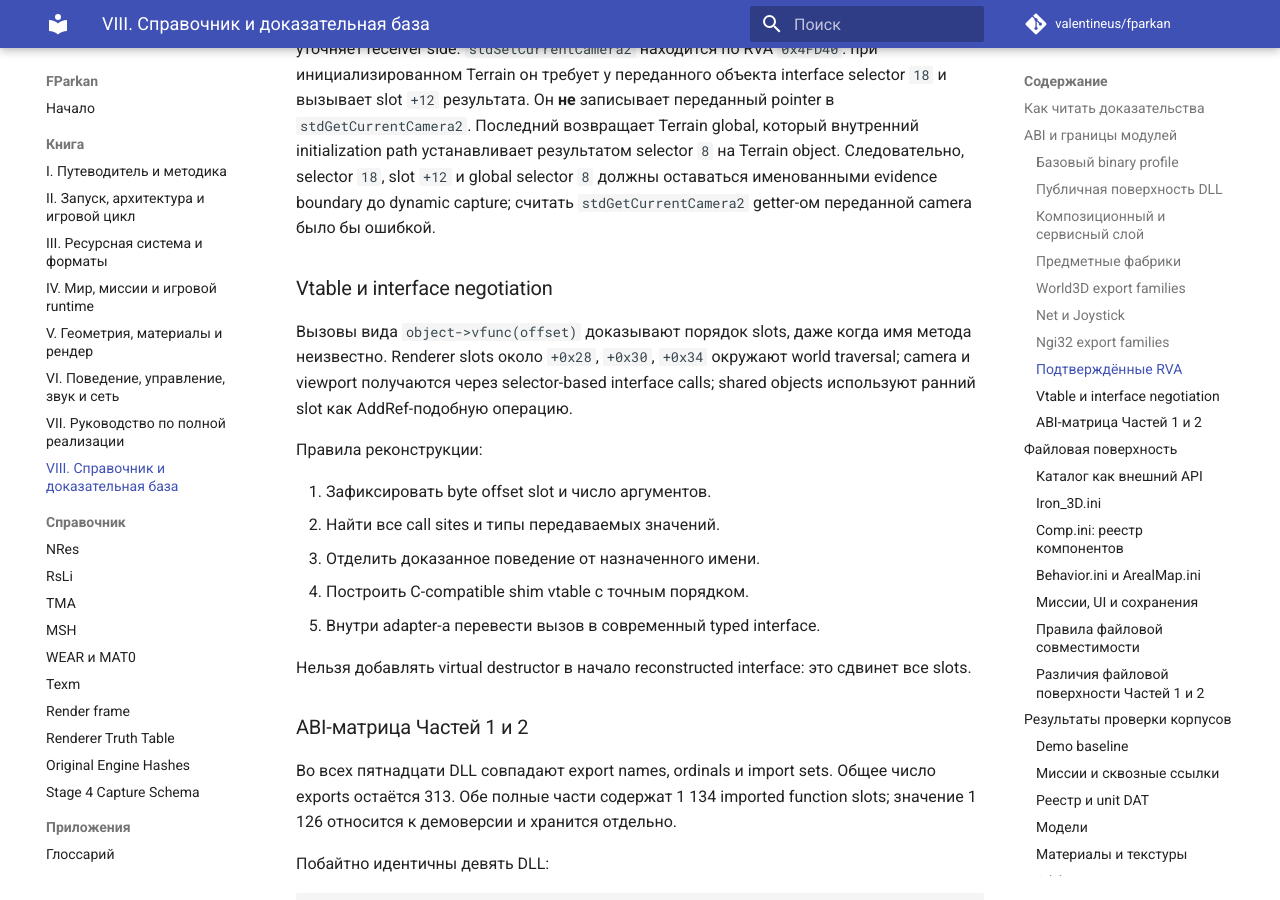
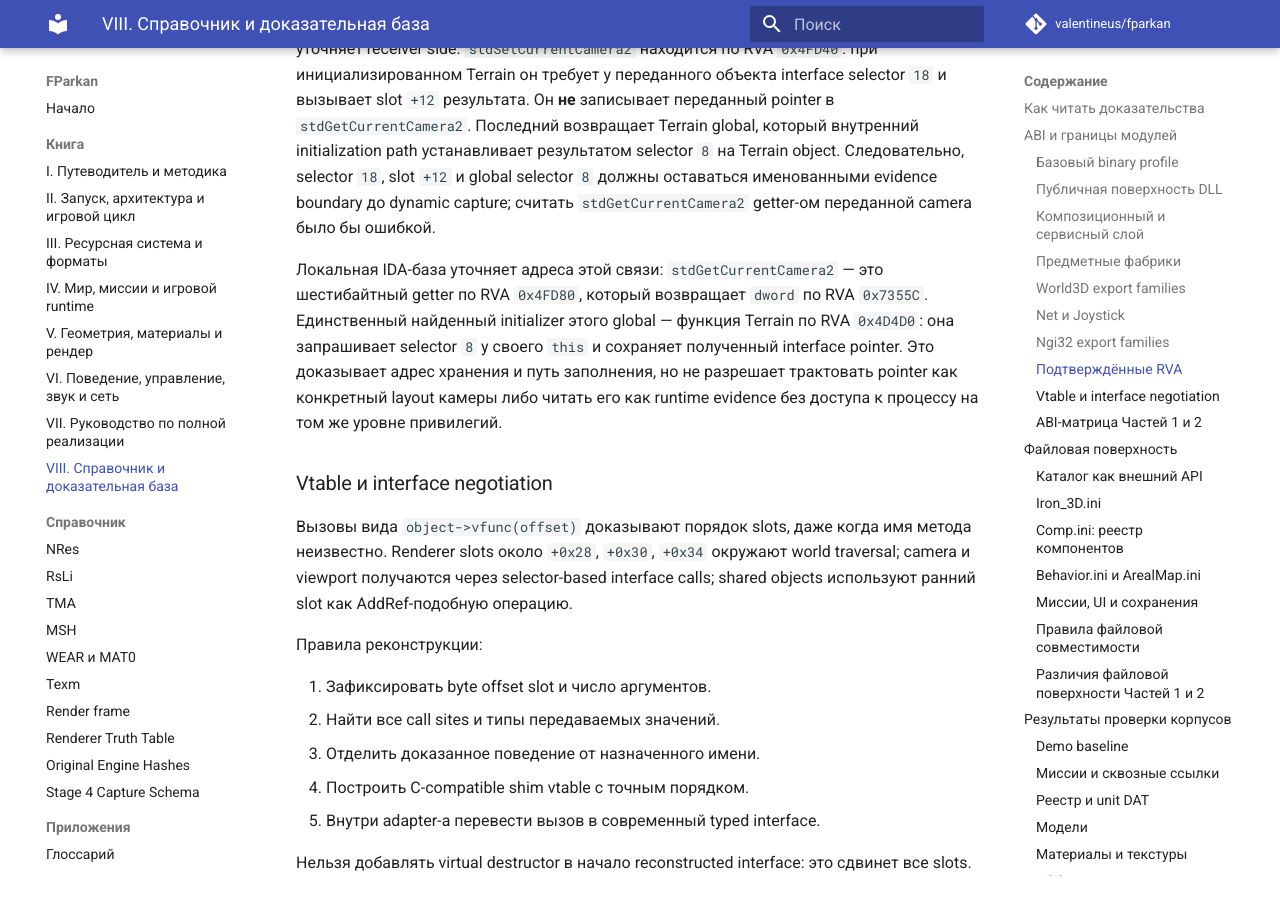
Before and after one commit to valentineus/fparkan, an MkDocs documentation site: the page built from docs/tomes/08-evidence.md, in a window 1280 px wide and 900 px high, scrolled down 5384 px. Built offline with MkDocs 1.6.1 and Material for MkDocs 9.7.7, drawn with Linux system fonts in a browser that asks for light colours; comment, search, counter and statistics services are not loaded.

Commit message:
docs(evidence): locate current camera global

```diff
--- a/docs/tomes/08-evidence.md
+++ b/docs/tomes/08-evidence.md
@@ -253,6 +253,14 @@ interface selector `18` и вызывает slot `+12` результата. О
 Terrain object. Следовательно, selector `18`, slot `+12` и global selector `8`
 должны оставаться именованными evidence boundary до dynamic capture; считать
 `stdGetCurrentCamera2` getter-ом переданной camera было бы ошибкой.
+
+Локальная IDA-база уточняет адреса этой связи: `stdGetCurrentCamera2` — это
+шестибайтный getter по RVA `0x4FD80`, который возвращает `dword` по RVA
+`0x7355C`. Единственный найденный initializer этого global — функция Terrain
+по RVA `0x4D4D0`: она запрашивает selector `8` у своего `this` и сохраняет
+полученный interface pointer. Это доказывает адрес хранения и путь заполнения,
+но не разрешает трактовать pointer как конкретный layout камеры либо читать его
+как runtime evidence без доступа к процессу на том же уровне привилегий.
 
 ### Vtable и interface negotiation
 
```
